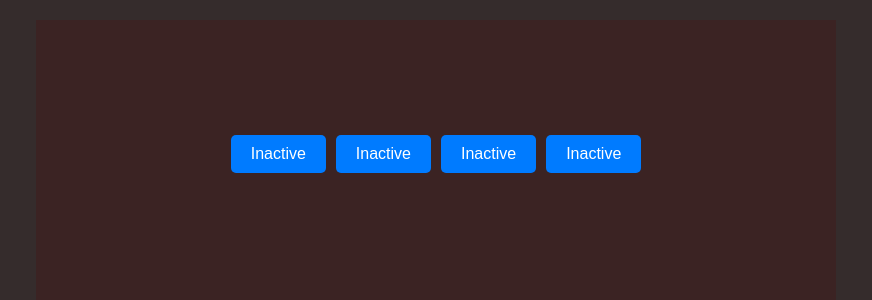
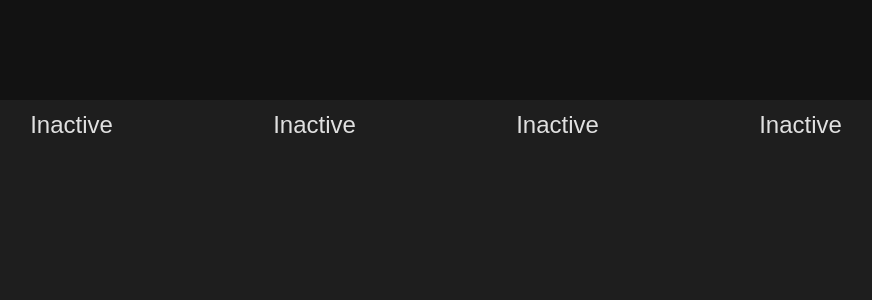
Before and after one commit to Stendetm21/my-app, a React (Vite) app: page / in a window 1280 px wide. Shown: the top 300 px of the page, without its empty margins (204-1076 px from the left). Built offline with nearby package versions, Linux system fonts and the light colour scheme.

Commit message:
study todo list

```diff
--- a/src/App.css
+++ b/src/App.css
@@ -1,46 +1,40 @@
 #root {
   font-family: Arial, sans-serif;
-  background-color: #e0e0e0;
   display: flex;
   justify-content: center;
   align-items: center;
   height: 100vh;
   margin: 0;
-  background-color: rgb(59, 35, 35);
+  background-color: #121212;
+  min-width: 80%;
 }
 .App {
   display: flex;
   flex-direction: column;
   width: 60%;
-  min-height: 600px;
-  min-width: 800px;
+  min-height: 80%;
+  min-width: 100%;
+  background-color: #1E1E1E;
 }
 
 .header {
+  display: flex;
   padding: 10px;
   text-align: center;
   font-size: 24px;
   font-weight: bold;
   margin-bottom: 20px;
-}
-
-.counter, .class-counter {
-  background-color: #fff;
-  border: 1px solid #ccc;
-  border-radius: 5px;
-  padding: 20px;
-  margin: 10px auto;
-  width: 80%;
-  text-align: center;
+  justify-content: space-around;
 }
 
 button {
-  padding: 10px 20px;
-  margin: 5px;
-  font-size: 16px;
+  background: transparent;
+  border: none;
+  color: #E0E0E0;
   cursor: pointer;
-  border: none;
-  border-radius: 5px;
-  background-color: #007bff;
-  color: white;
+  font-size: 24px;
 }
+
+button:hover {
+  color: #8e97cc;
+}
--- a/src/index.css
+++ b/src/index.css
@@ -2,7 +2,7 @@ body {
   font-family: Arial, sans-serif;
   margin: 0;
   padding: 0;
-  background-color: #352c2c;
+  background-color: #121212;
   display: flex;
   align-items: center;
   justify-content: center;
```
